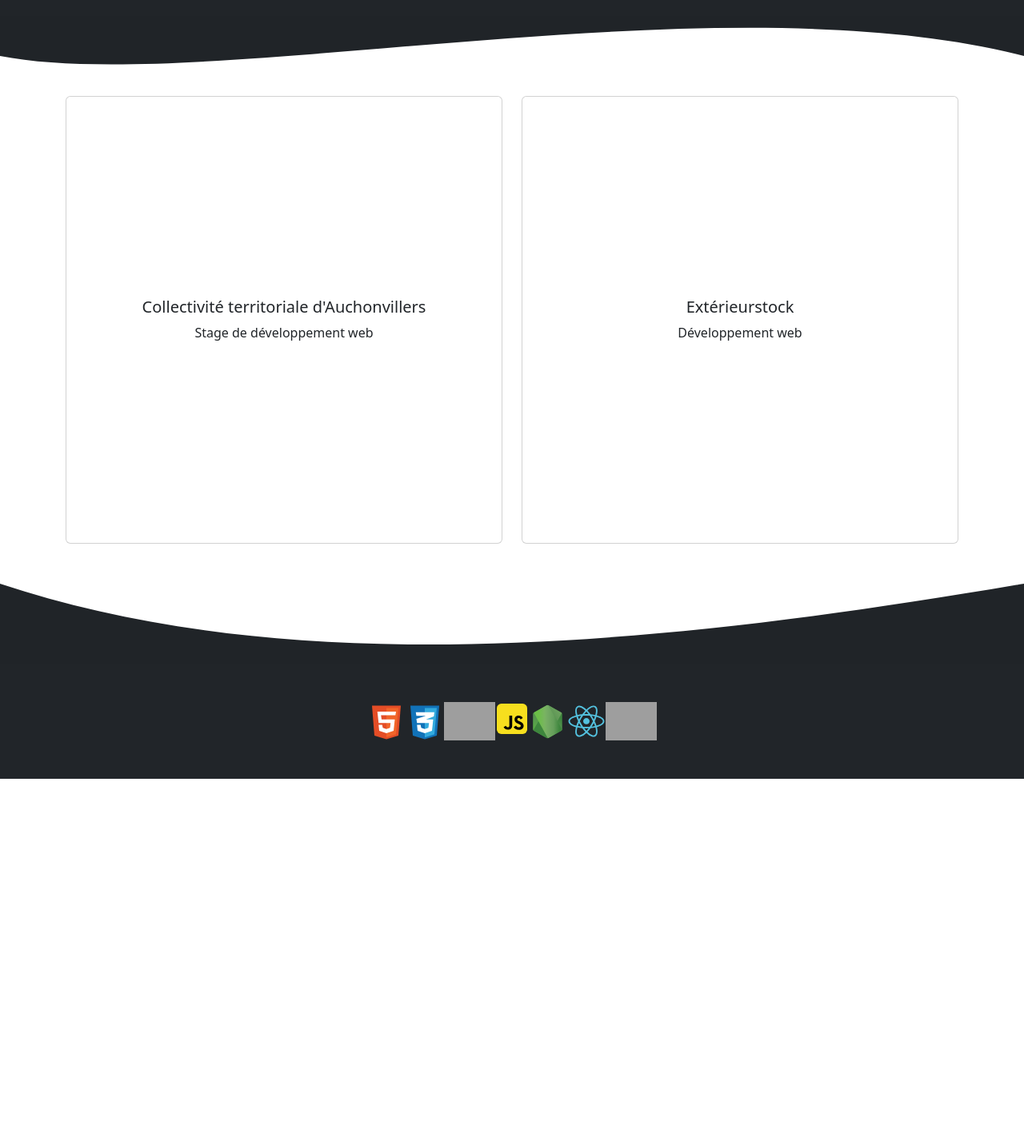
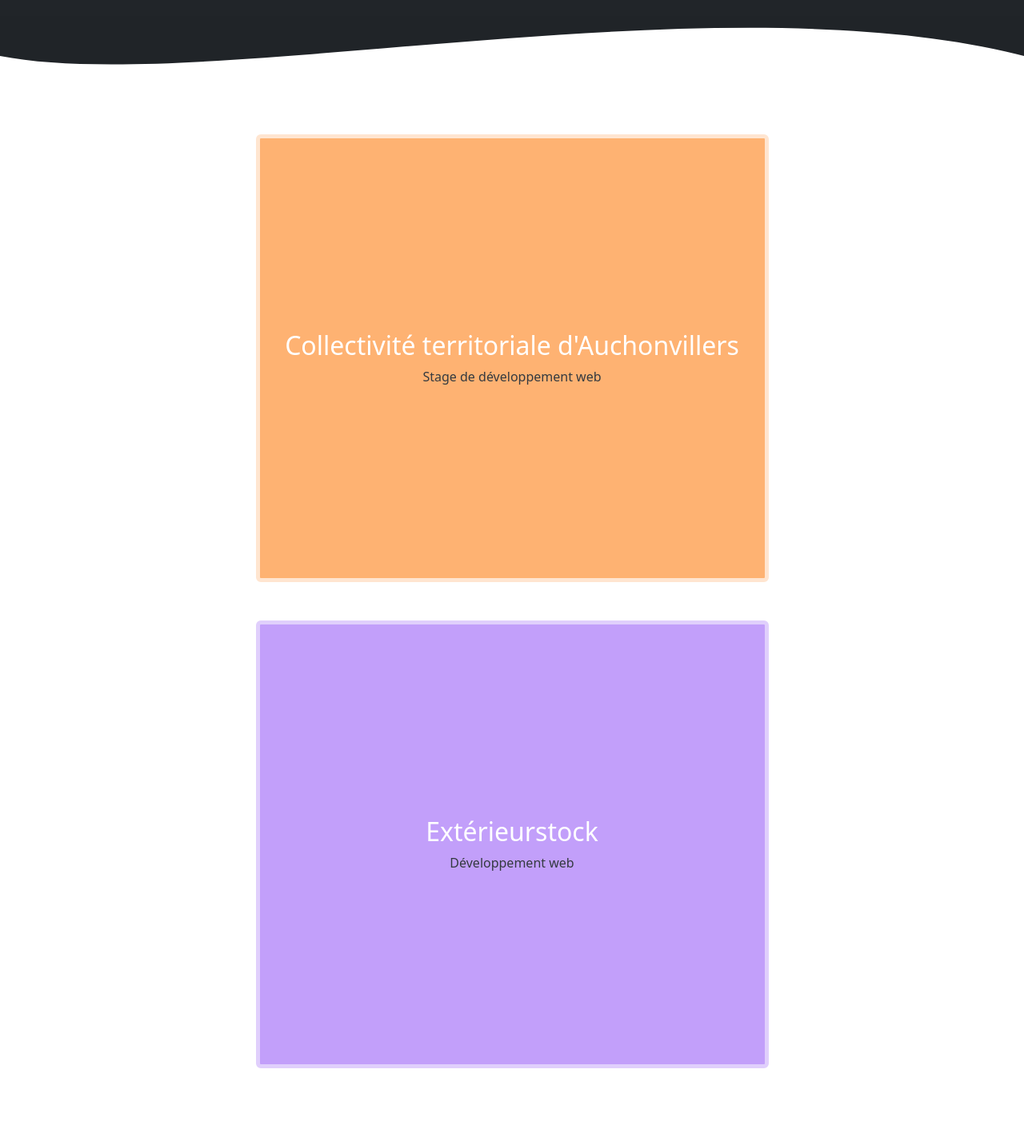
Before and after one commit to samier-fabien/samier_fabien_cv, a React (Vite) app: page /experiences in a window 1280 px wide. Shown: the part 442-1874 px from the top of the page at 80% size. Before the commit the page ends 1416 px from the top, so only its background shows below. Built offline with nearby package versions, Linux system fonts and the light colour scheme; grey boxes are pictures that could not be loaded.

Commit message:
Stylisation des DoubleSidedCard

```diff
--- a/src/routes/Experiences.jsx
+++ b/src/routes/Experiences.jsx
@@ -2,6 +2,7 @@ import React from "react";
 import Transition from "../components/Transition";
 import FooterTransition from "../components/FooterTransition";
 import DoubleSidedCard from "../components/DoubleSidedCard";
+import DoubleSidedCardContainer from "../components/DoubleSidedCardContainer";
 
 export default function Experiences() {
   return (
@@ -16,64 +17,89 @@ export default function Experiences() {
         transitionContainerClasses="bg-white"
         transitionFillColor="#202428"
       />
-      <div className="container">
-        <div className="row" style={{ height: "35rem" }}>
-          <div className="col">
+      <DoubleSidedCardContainer>
+        <div className="col-xxl-6 col-xl-7 col-lg-8 col-md-11 col-sm-11 col-xs-12">
           <DoubleSidedCard
             otherFace={
-                <div class="d-flex align-items-center h-100">
-                  <ul className="card-text">
-                    <li>Développement d'une application web pour la commune</li>
-                    <li>Choix des technologies: Symfony 5, Bootstrap, JQuery, Docker</li>
-                    <li>Conception de la base de données relationnelle (méthode merise)</li>
-                    <li>Maquettage avec Figma</li>
-                    <li>Modélisation UML</li>
-                    <li>Tests unitaires</li>
-                  </ul>
-                </div>
-              }
-            >
-              <div class="d-flex flex-column align-items-center justify-content-center h-100">
-                <h5 className="card-title">Collectivité territoriale d'Auchonvillers</h5>
-                <p className="card-text">Stage de développement web</p>
-              </div>
-            </DoubleSidedCard>
-          </div>
-          <div className="col">
-            <DoubleSidedCard
-              otherFace={
-                <div class="d-flex align-items-center h-100">
-                  <ul className="card-text">
-                    <li>Modifications d'APIs existantes</li>
-                    <li>Conception de bases de données</li>
-                    <li>
-                      Dialogue avec le personnel en vue de la réalisation d'algorithmes pour
-                      l'élaboration d'applications en lien avec leur travail
+              <div className="d-flex align-items-center justify-content-center h-100">
+                <ul className="card-text list-group list-group-flush border-color-white">
+                  <li className="bg-orange-300 list-group-item  border-orange-100">
+                    Développement d'une application web pour la commune
                   </li>
-                    <li>
-                      Conception et développement d'APIs REST et GraphQL avec Symfony et Api
-                      Platform
+                  <li className="bg-orange-300 list-group-item border-orange-100 text-gray-800">
+                    Choix des technologies: Symfony 5, Bootstrap, JQuery, Docker
                   </li>
-                    <li>Développement front avec React, Jquery et Htmx</li>
-                    <li>Modification et développement de modules pour Prestashop</li>
-                    <li>Écriture de scripts en Bash et Python</li>
-                    <li>Documentation des applications créées</li>
-                    <li>
-                      Rédaction d'articles sur les diverses technologies rencontrées et employées
-                      avec Onenote en guise de base de connaissances
+                  <li className="bg-orange-300 list-group-item border-orange-100 text-gray-800">
+                    Conception de la base de données relationnelle (méthode merise)
+                  </li>
+                  <li className="bg-orange-300 list-group-item border-orange-100 text-gray-800">
+                    Maquettage avec Figma
+                  </li>
+                  <li className="bg-orange-300 list-group-item border-orange-100 text-gray-800">
+                    Modélisation UML
+                  </li>
+                  <li className="bg-orange-300 list-group-item border-orange-100 text-gray-800">
+                    Tests unitaires
                   </li>
                 </ul>
               </div>
             }
+            cardClasses="bg-orange-300 border-5 border-orange-100"
           >
-              <div class="d-flex flex-column align-items-center justify-content-center h-100">
-                <h5 className="card-title">Extérieurstock</h5>
-                <p className="card-text">Développement web</p>
+            <div className="d-flex flex-column align-items-center justify-content-center h-100">
+              <h2 className="card-title text-white">Collectivité territoriale d'Auchonvillers</h2>
+              <p className="card-text text-gray-800">Stage de développement web</p>
             </div>
           </DoubleSidedCard>
         </div>
+      </DoubleSidedCardContainer>
+      <DoubleSidedCardContainer>
+        <div className="col-xxl-6 col-xl-7 col-lg-8 col-md-11 col-sm-11 col-xs-12">
+          <DoubleSidedCard
+            otherFace={
+              <div className="d-flex align-items-center justify-content-center h-100">
+                <ul className="card-text list-group list-group-flush">
+                  <li className="bg-indigo-200 list-group-item border-indigo-100 text-gray-800">
+                    Modifications d'APIs existantes
+                  </li>
+                  <li className="bg-indigo-200 list-group-item border-indigo-100 text-gray-800">
+                    Conception de bases de données
+                  </li>
+                  <li className="bg-indigo-200 list-group-item border-indigo-100 text-gray-800">
+                    Dialogue avec le personnel en vue de la réalisation d'algorithmes pour
+                    l'élaboration d'applications en lien avec leur travail
+                  </li>
+                  <li className="bg-indigo-200 list-group-item border-indigo-100 text-gray-800">
+                    Conception et développement d'APIs REST et GraphQL avec Symfony et Api Platform
+                  </li>
+                  <li className="bg-indigo-200 list-group-item border-indigo-100 text-gray-800">
+                    Développement front avec React, Jquery et Htmx
+                  </li>
+                  <li className="bg-indigo-200 list-group-item border-indigo-100 text-gray-800">
+                    Modification et développement de modules pour Prestashop
+                  </li>
+                  <li className="bg-indigo-200 list-group-item border-indigo-100 text-gray-800">
+                    Écriture de scripts en Bash et Python
+                  </li>
+                  <li className="bg-indigo-200 list-group-item border-indigo-100 text-gray-800">
+                    Documentation des applications créées
+                  </li>
+                  <li className="bg-indigo-200 list-group-item border-indigo-100 text-gray-800">
+                    Rédaction d'articles sur les diverses technologies rencontrées et employées avec
+                    Onenote en guise de base de connaissances
+                  </li>
+                </ul>
               </div>
+            }
+            cardClasses="bg-indigo-200 border-5 border-indigo-100"
+          >
+            <div className="d-flex flex-column align-items-center justify-content-center h-100">
+              <h2 className="card-title text-white">Extérieurstock</h2>
+              <p className="card-text text-gray-800">Développement web</p>
             </div>
+          </DoubleSidedCard>
+        </div>
+      </DoubleSidedCardContainer>
       <FooterTransition />
     </>
   );
```
Lines whose indentation alone changed are shown as unchanged.
